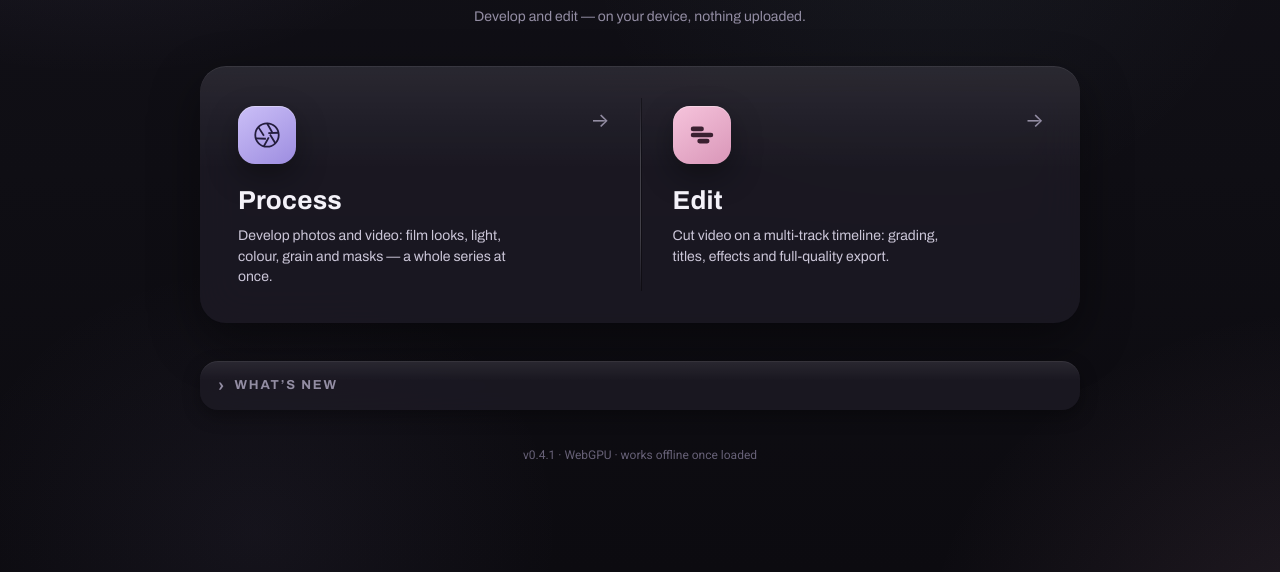
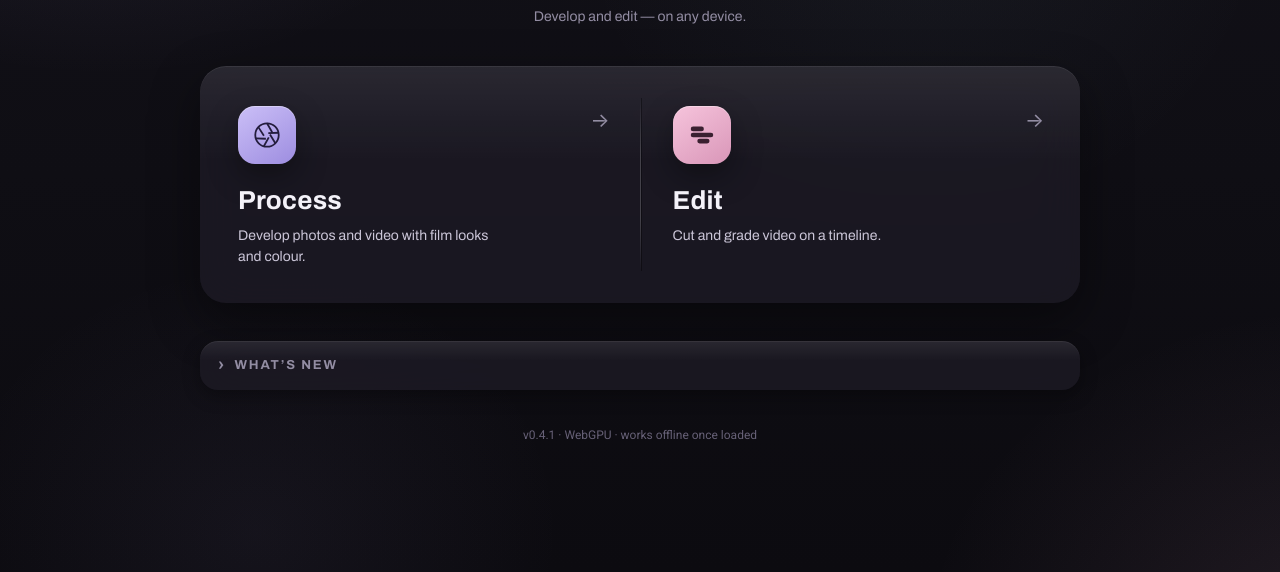
Before and after one commit to krth8/Halide, a website built with Vite: page index.html in a window 1280 px wide. Shown: the part 228-800 px from the top of the page. Built offline with nearby package versions, Linux system fonts and the light colour scheme.

Commit message:
Launcher: shorter tagline and workspace subtitles

```diff
--- a/index.html
+++ b/index.html
@@ -19,7 +19,7 @@
   <header class="brandline">
     <span class="mark" id="mark"></span>
     <h1>HALIDE</h1>
-    <p>Develop and edit — on your device, nothing uploaded.</p>
+    <p>Develop and edit — on any device.</p>
   </header>
 
   <nav class="modes hl-glass" aria-label="Workspaces">
@@ -27,7 +27,7 @@
       <span class="glyph" id="gProcess"></span>
       <span class="txt">
         <b>Process</b>
-        <small>Develop photos and video: film looks, light, colour, grain and masks — a whole series at once.</small>
+        <small>Develop photos and video with film looks and colour.</small>
       </span>
       <span class="go" aria-hidden="true">→</span>
     </a>
@@ -36,7 +36,7 @@
       <span class="glyph" id="gEdit"></span>
       <span class="txt">
         <b>Edit</b>
-        <small>Cut video on a multi-track timeline: grading, titles, effects and full-quality export.</small>
+        <small>Cut and grade video on a timeline.</small>
       </span>
       <span class="go" aria-hidden="true">→</span>
     </a>
```
